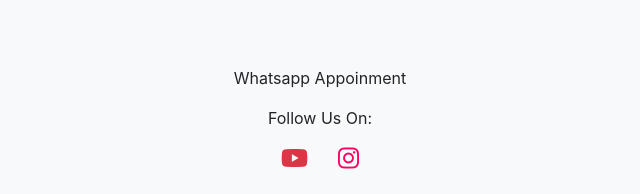
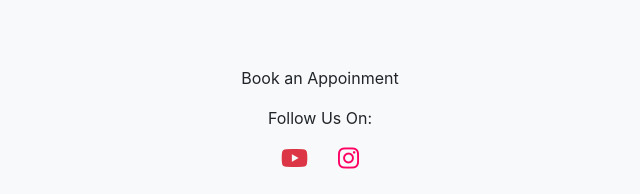
Before and after one commit to koventhanfreelance/WoodsClinic, a plain HTML site: page services/BP.html in a window 1280 px wide. Shown: the part 570-764 px from the top of the page, 605-1245 px from the left. Drawn offline with nearby package versions, Linux system fonts and the light colour scheme.

Commit message:
Update BP.html

```diff
--- a/services/BP.html
+++ b/services/BP.html
@@ -209,7 +209,7 @@
           <!-- Consultation details on the right -->
           <div class="col-lg-6 text-center" style="margin-top: 150px">
             <!-- Contact details -->
-            <p> Whatsapp Appoinment</p>
+            <p> Book an Appoinment</p>
              <p> Follow Us On:</p>
     <!-- Social Media Icons using Bootstrap -->
             <div class="container">
```
